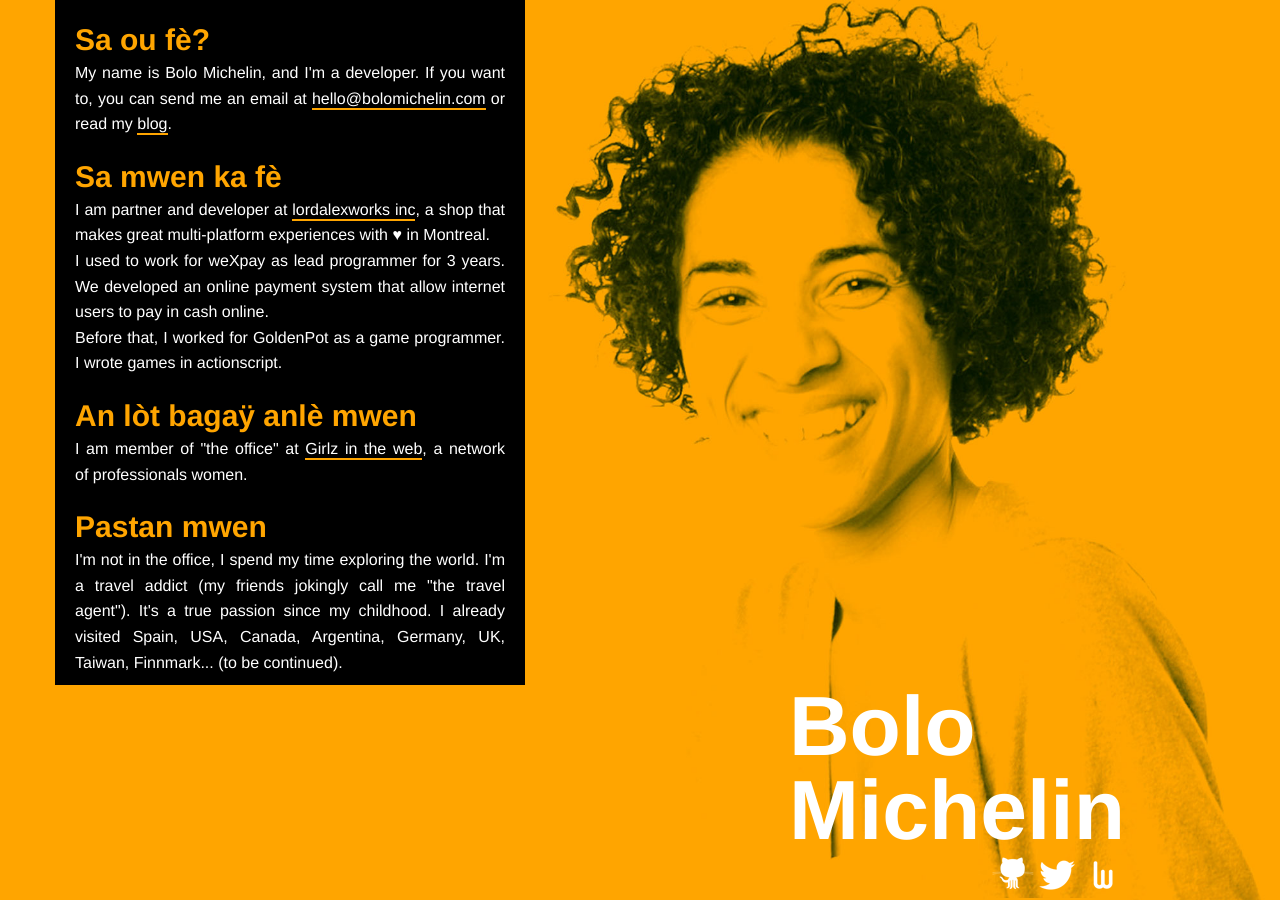
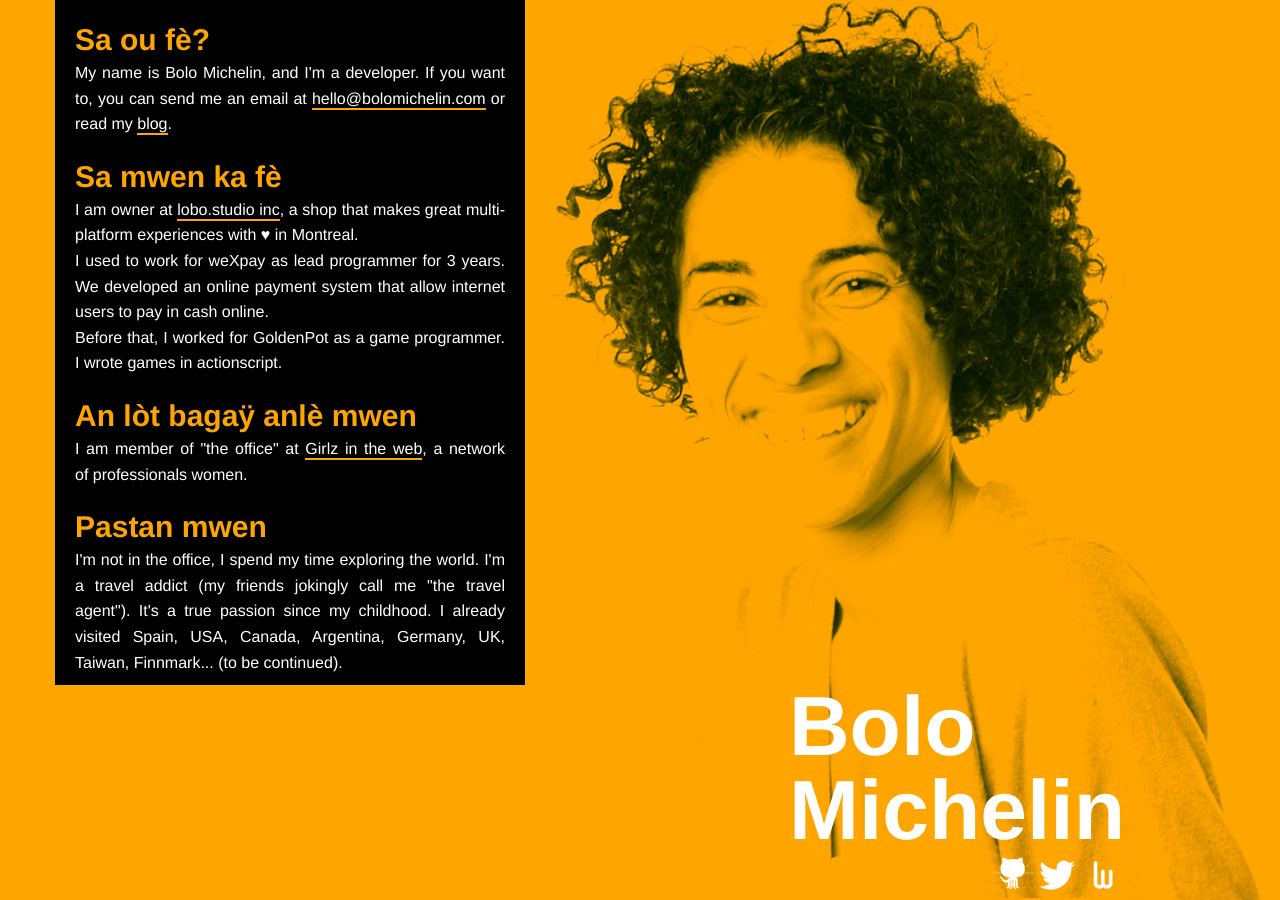
Before and after one commit to bolom/bolom.github.com, a Jekyll site: the page index.html, which Jekyll copies as it is, in a window 1280 px wide. Built offline with Jekyll 4.4.1, drawn with Linux system fonts in a browser that asks for light colours; nearby versions of some CDN libraries; Markdown is read by kramdown in place of the engine named in the settings.

Commit message:
Update index.html

```diff
--- a/index.html
+++ b/index.html
@@ -19,7 +19,7 @@
                   <h2>Sa ou fè?</h2>
             <p>My name is Bolo Michelin, and I'm a developer. If you want to, you can send me an email at <a class="obfs-email" title="hello at bolomichelin dot com">hello at bolomichelin dot com</a> or read my <a href="/blog">blog</a>.<p/>
 <h2>Sa mwen ka fè</h2>
-    <p>I am partner and developer at <a href="http://www.lordalexworks.com">lordalexworks inc</a>, a shop that makes great multi-platform experiences with &hearts; in Montreal.</p>
+    <p>I am owner at <a href="http://www.lobo.studio">lobo.studio inc</a>, a shop that makes great multi-platform experiences with &hearts; in Montreal.</p>
     <p>I used to work for weXpay as lead programmer for 3 years. We developed an online payment system that allow internet users to pay in cash online.</p>
 <p>Before that, I worked for GoldenPot as a game programmer. I wrote games in actionscript.</p>
 <h2>An lòt bagaÿ anlè mwen</h2>
@@ -31,7 +31,7 @@
               <footer>
                       <h1>Bolo <br/> Michelin</h1>
                         <ul>
-                                <li><a href="http://lordalxworks.com/" class="law">lordalexworks inc</a></li>
+                                <li><a href="http://lobo.studio/" class="law">lobo.studio</a></li>
                                 <li><a href="http://twitter.com/{{ site.twitter.username }}" class="twitterbird">@bolomichelin</a></li>
                               <li><a href="https://github.com/{{ site.github.username }}" class="github">github</a></li>
                         </ul>
```
